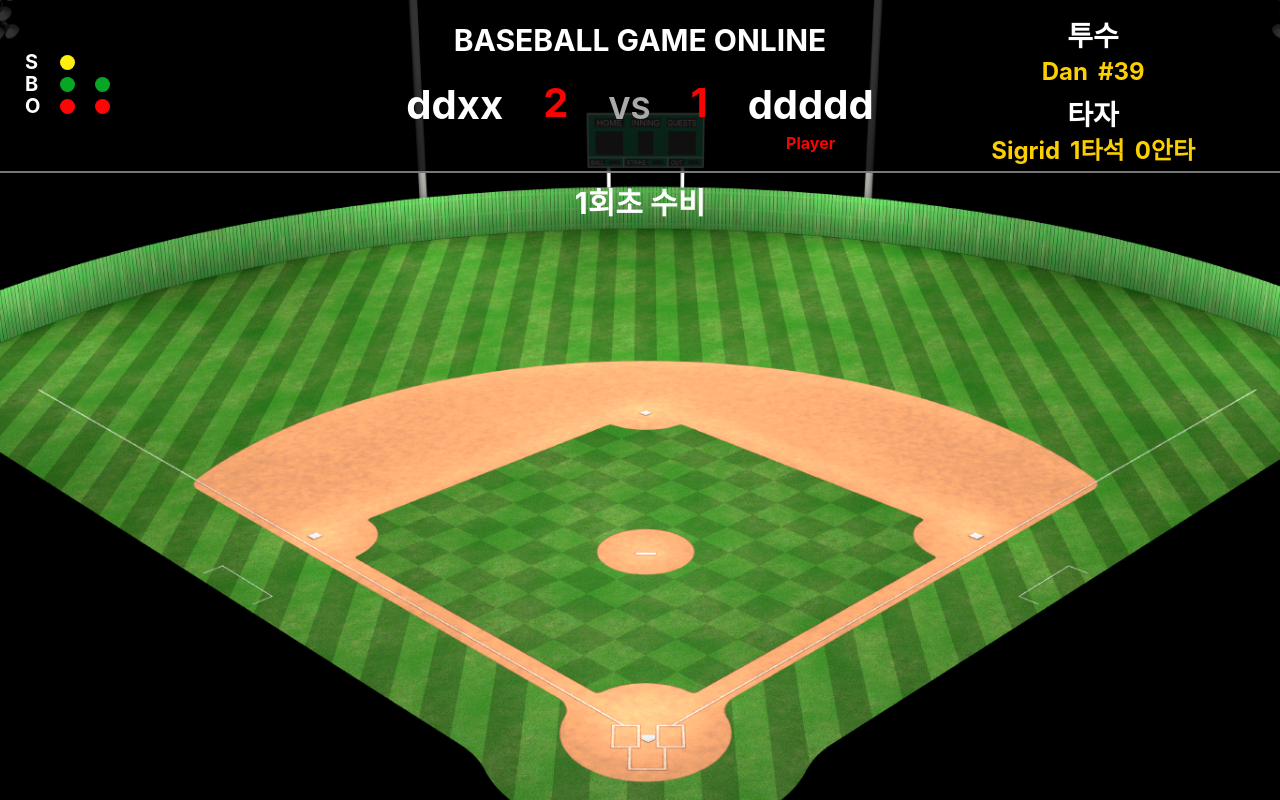
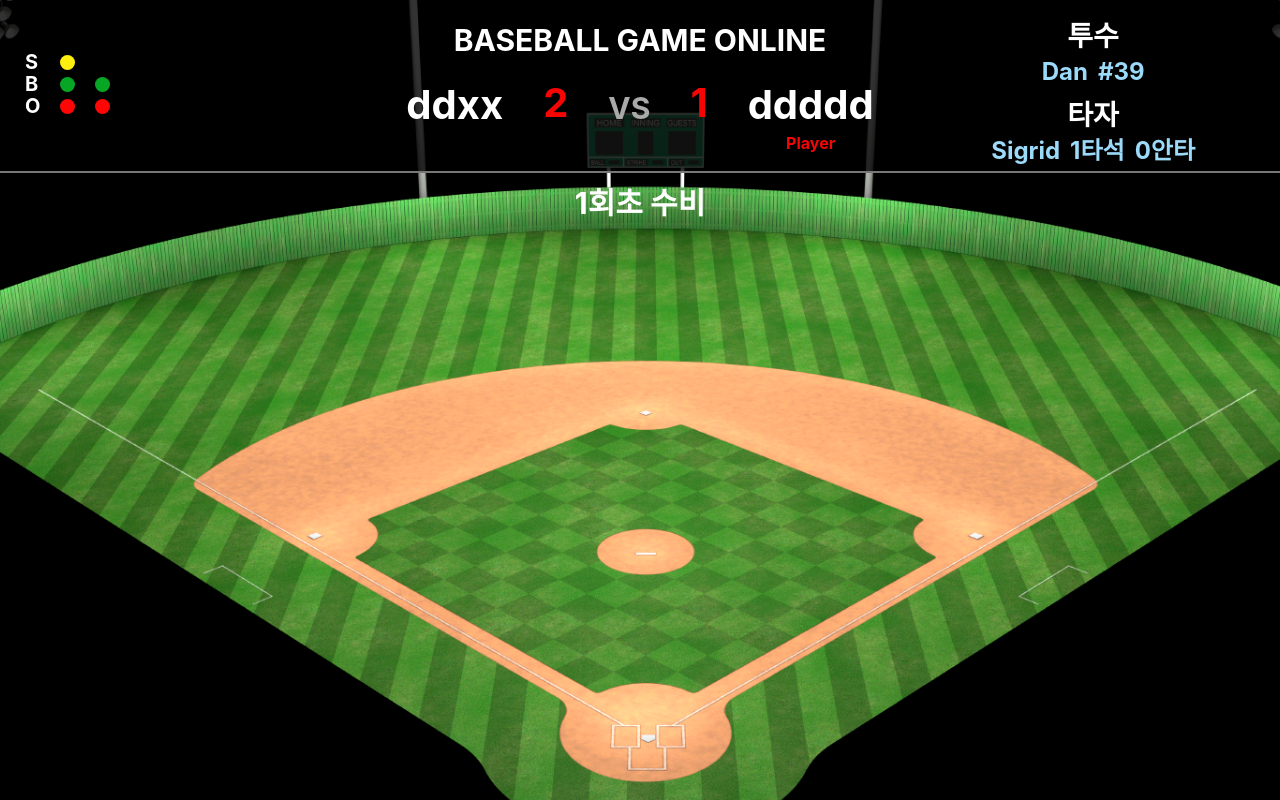
Before and after one commit to codesquad-member-2020/baseball-06, a React (Create React App) app in the folder FE/baseball/: page /Defense in a window 1280 px wide. Built offline with nearby package versions, Linux system fonts and the light colour scheme.

Commit message:
[fe] feat: 선수 정보 색상 변경
노란색 -> 연파랑

```diff
--- a/FE/baseball/src/components/Play/PlayerInfo.jsx
+++ b/FE/baseball/src/components/Play/PlayerInfo.jsx
@@ -63,7 +63,7 @@ const PlayerInfoArea = styled.div`
 
 const Player = styled.span`
   margin: 0 5px;
-  color: #fccf03;
+  color: #9cdafa;
 `;
 
 export default PlayerInfo;
```
